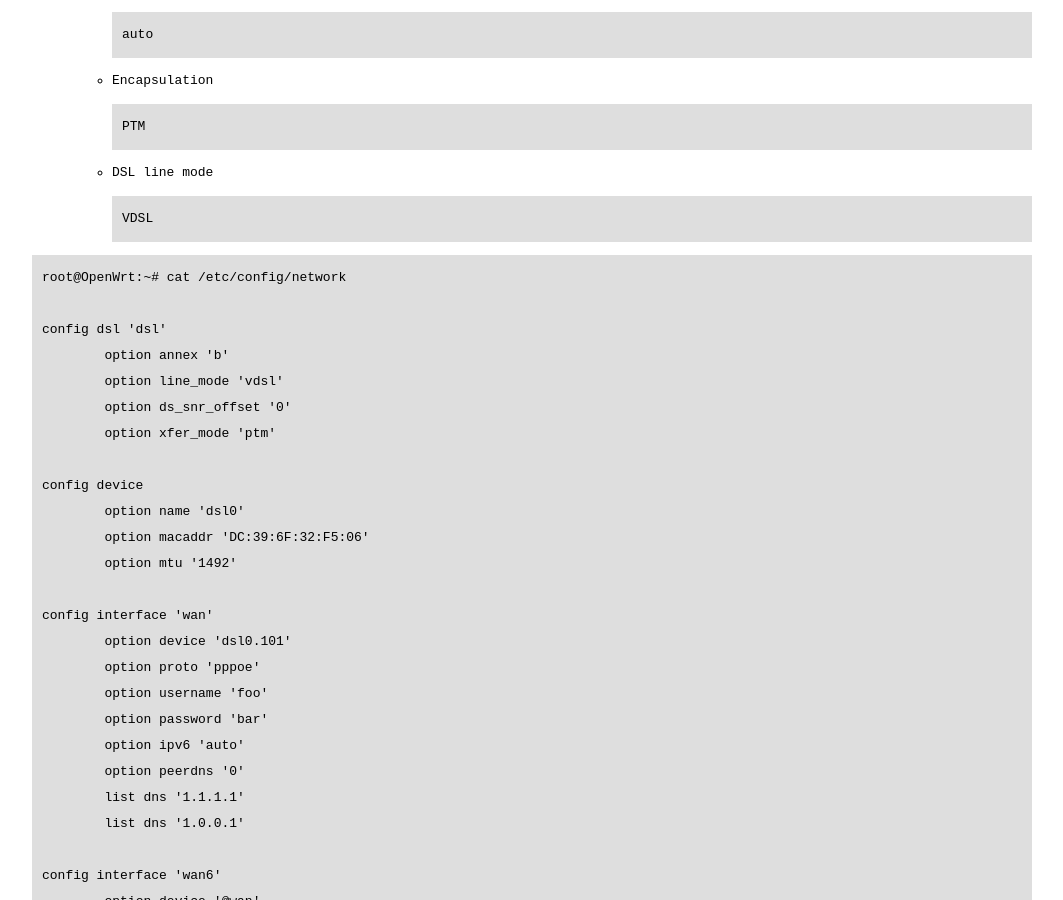
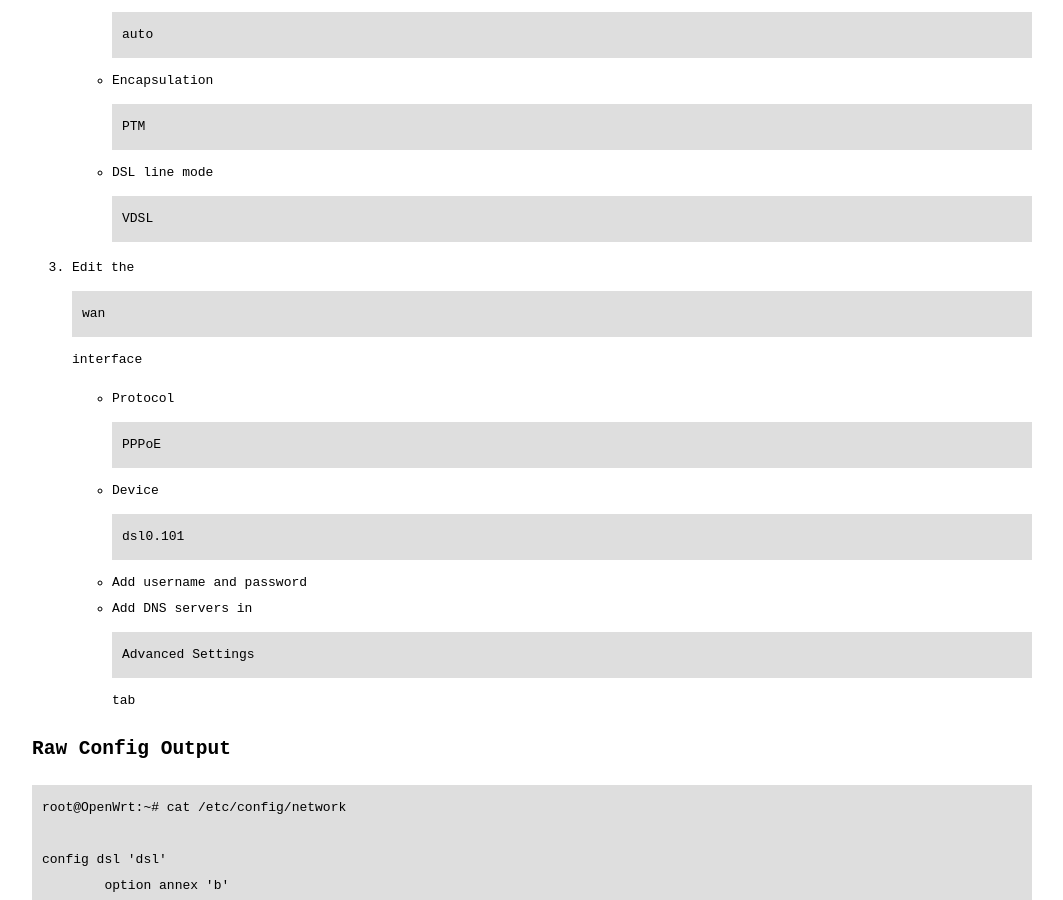
Before and after one commit to aioue/aioue.github.io, a Jekyll site: the page built from _posts/2023-04-22-openwrt-snapshot-on-fritz!box-7530.md, in a window 1280 px wide and 900 px high, scrolled down 2195 px. Shown: the whole window, without its empty margins (108-1171 px from the left). Built offline with Jekyll 4.4.1, drawn with Linux system fonts in a browser that asks for light colours.

Commit message:
Update 2023-04-22-openwrt-snapshot-on-fritz!box-7530.md

````diff
--- a/_posts/2023-04-22-openwrt-snapshot-on-fritz!box-7530.md
+++ b/_posts/2023-04-22-openwrt-snapshot-on-fritz!box-7530.md
@@ -49,6 +49,15 @@ sysupgrade -n openwrt-<foo>.bin
     - Encapsulation `PTM`
     - DSL line mode `VDSL`
 
+1. Edit the `wan` interface
+
+    - Protocol `PPPoE`
+    - Device `dsl0.101`
+    - Add username and password
+    - Add DNS servers in `Advanced Settings` tab
+
+## Raw Config Output
+
 ```
 root@OpenWrt:~# cat /etc/config/network
 
````
